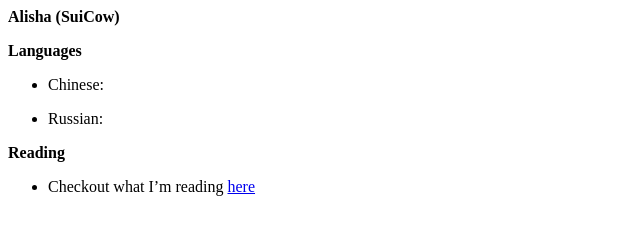
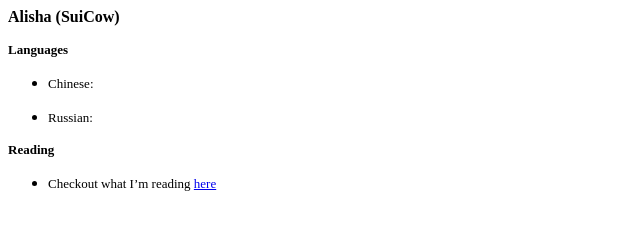
Before and after one commit to SuiCow/SuiCow.github.io, a plain HTML site: page index.html in a window 1280 px wide. Shown: the whole page, without its empty margins (0-640 px from the left). Drawn offline with Linux system fonts and the light colour scheme.

Commit message:
Update index.html

```diff
--- a/index.html
+++ b/index.html
@@ -1,14 +1,14 @@
-<p dir="ltr"><span style="font-size: medium;"><strong>Alisha (SuiCow)</strong></span></p>
-<p dir="ltr"><strong>Languages</strong></p>
+<p dir="ltr"><span style="font-size: medium; font-family: 'times new roman', times;"><strong>Alisha (SuiCow)</strong></span></p>
+<p dir="ltr"><span style="font-family: 'times new roman', times; font-size: small;"><strong>Languages</strong></span></p>
 <ul>
 <li dir="ltr">
-<p dir="ltr">Chinese:</p>
+<p dir="ltr"><span style="font-family: 'times new roman', times; font-size: small;">Chinese:</span></p>
 </li>
 <li dir="ltr">
-<p dir="ltr">Russian:</p>
+<p dir="ltr"><span style="font-family: 'times new roman', times; font-size: small;">Russian:</span></p>
 </li>
 </ul>
-<p><strong>Reading</strong></p>
+<p><span style="font-family: 'times new roman', times; font-size: small;"><strong>Reading</strong></span></p>
 <ul>
-<li>Checkout what I&rsquo;m reading <a href="https://alishali.notion.site/7fb786a29de74765a4b00ebab589777e?v=e46e2f2f017d47cd90b361a7fdd637f7&amp;pvs=4">here</a></li>
+<li><span style="font-family: 'times new roman', times; font-size: small;">Checkout what I&rsquo;m reading <a href="https://alishali.notion.site/7fb786a29de74765a4b00ebab589777e?v=e46e2f2f017d47cd90b361a7fdd637f7&amp;pvs=4">here</a></span></li>
 </ul>
```
